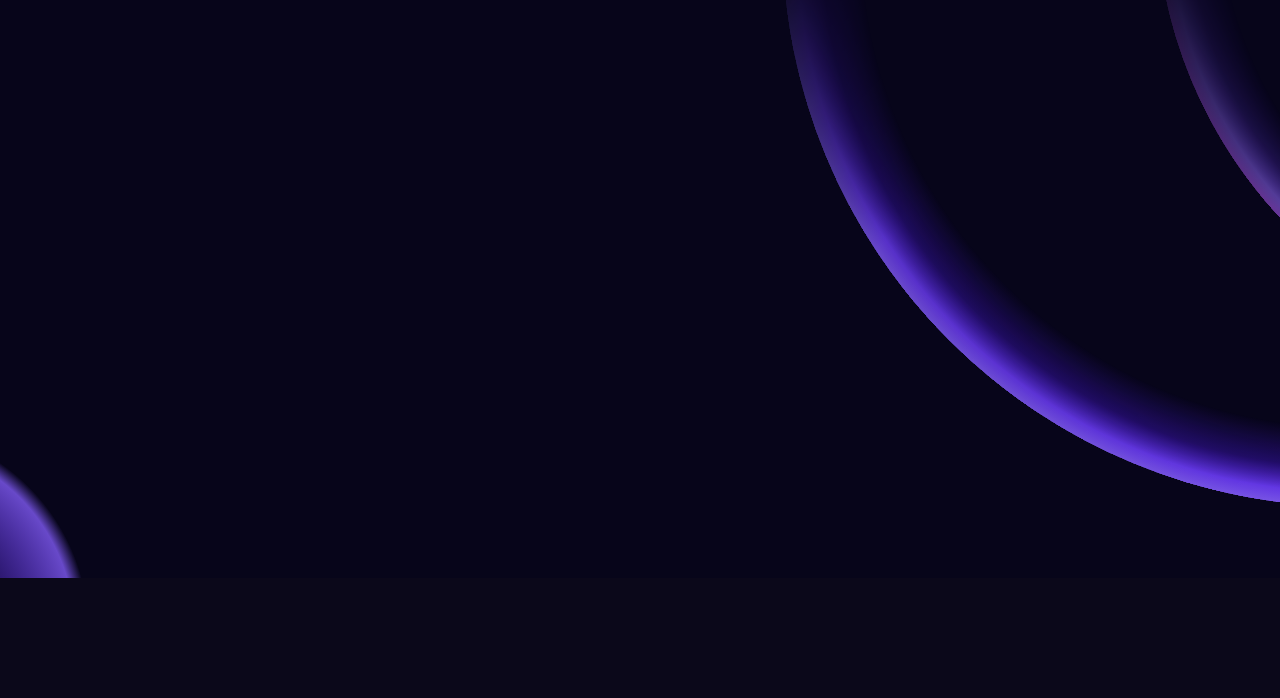
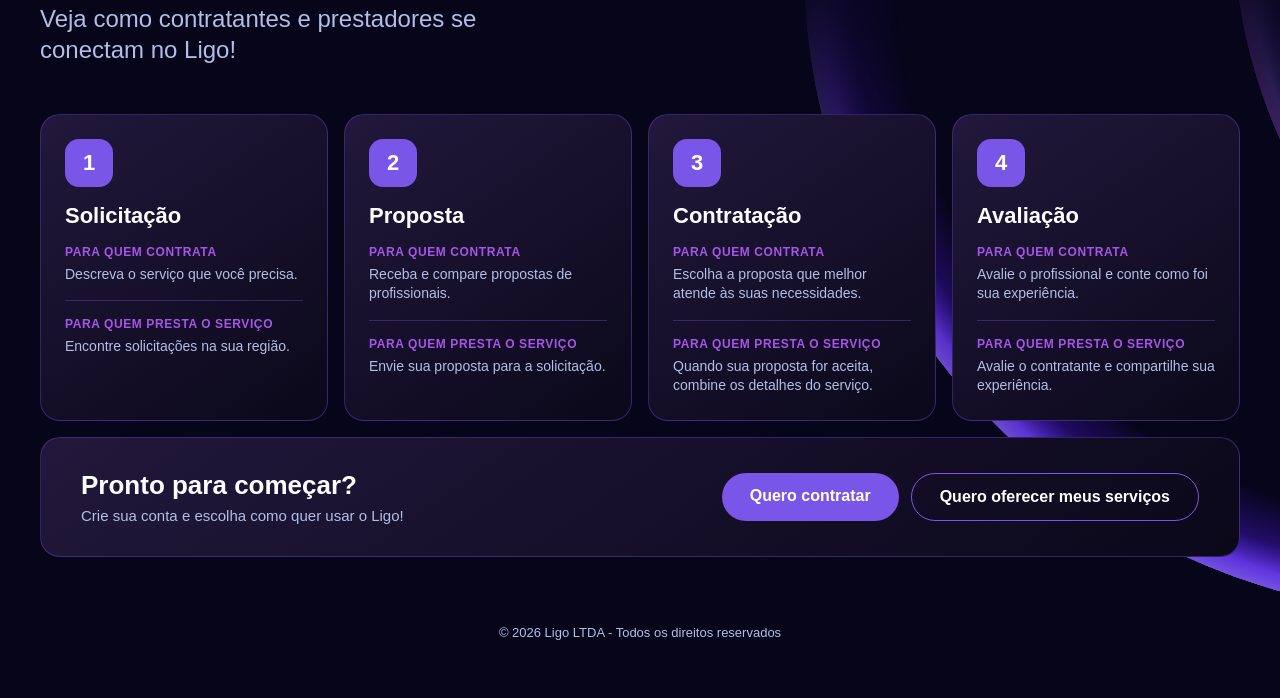
Before and after one commit to santisantos13/ligo-, a plain HTML site: page info.html in a window 1280 px wide. Shown: the part 222-920 px from the top of the page. Before the commit the page ends 800 px from the top, so only its background shows below. Drawn offline with Linux system fonts and the light colour scheme; a web font is replaced by a local one.

Commit message:
feat: página Como funciona

```diff
--- a/info.html
+++ b/info.html
@@ -4,7 +4,7 @@
 <head>
   <meta charset="UTF-8">
   <meta name="viewport" content="width=device-width, initial-scale=1.0">
-  <title>Info - Ligo!</title>
+  <title>Como funciona - Ligo!</title>
 
   <link rel="preconnect" href="https://fonts.googleapis.com">
   <link rel="preconnect" href="https://fonts.gstatic.com" crossorigin>
@@ -13,6 +13,7 @@
 
   <link rel="stylesheet" href="static/css/base.css">
   <link rel="stylesheet" href="static/css/header.css">
+  <link rel="stylesheet" href="static/css/info.css">
   <link rel="stylesheet" href="static/css/fundos.css">
   <link rel="stylesheet" href="static/css/animacoes.css">
 </head>
@@ -22,8 +23,8 @@
 
     <nav class="container">
       <a href="index.html">
-        <img src="static/images/ligo-final/png/logo-principal-fundo-escuro.png"
-          alt="Ligo! - Página inicial" class="logo">
+        <img src="static/images/ligo-final/png/logo-principal-fundo-escuro.png" alt="Ligo! - Página inicial"
+          class="logo">
       </a>
 
       <button class="menu-botao" type="button" aria-label="Abrir menu" aria-expanded="false" aria-controls="menu">
@@ -53,6 +54,79 @@
   </header>
 
   <main class="container">
+    <section class="info-hero">
+      <h1>Da solicitação à avaliação em <span class="destaque">4 passos</span></h1>
+      <p>Veja como contratantes e prestadores se conectam no Ligo!</p>
+    </section>
+
+    <section aria-label="Etapas do Ligo!">
+      <ol class="etapas-lista">
+
+        <li class="etapa revelar">
+          <span class="etapa-numero" aria-hidden="true">1</span>
+          <h2>Solicitação</h2>
+          <div class="etapa-lado">
+            <span class="etapa-rotulo">Para quem contrata</span>
+            <p>Descreva o serviço que você precisa.</p>
+          </div>
+          <div class="etapa-lado">
+            <span class="etapa-rotulo">Para quem presta o serviço</span>
+            <p>Encontre solicitações na sua região.</p>
+          </div>
+        </li>
+
+        <li class="etapa revelar">
+          <span class="etapa-numero" aria-hidden="true">2</span>
+          <h2>Proposta</h2>
+          <div class="etapa-lado">
+            <span class="etapa-rotulo">Para quem contrata</span>
+            <p>Receba e compare propostas de profissionais.</p>
+          </div>
+          <div class="etapa-lado">
+            <span class="etapa-rotulo">Para quem presta o serviço</span>
+            <p>Envie sua proposta para a solicitação.</p>
+          </div>
+        </li>
+
+        <li class="etapa revelar">
+          <span class="etapa-numero" aria-hidden="true">3</span>
+          <h2>Contratação</h2>
+          <div class="etapa-lado">
+            <span class="etapa-rotulo">Para quem contrata</span>
+            <p>Escolha a proposta que melhor atende às suas necessidades.</p>
+          </div>
+          <div class="etapa-lado">
+            <span class="etapa-rotulo">Para quem presta o serviço</span>
+            <p>Quando sua proposta for aceita, combine os detalhes do serviço.</p>
+          </div>
+        </li>
+
+        <li class="etapa revelar">
+          <span class="etapa-numero" aria-hidden="true">4</span>
+          <h2>Avaliação</h2>
+          <div class="etapa-lado">
+            <span class="etapa-rotulo">Para quem contrata</span>
+            <p>Avalie o profissional e conte como foi sua experiência.</p>
+          </div>
+          <div class="etapa-lado">
+            <span class="etapa-rotulo">Para quem presta o serviço</span>
+            <p>Avalie o contratante e compartilhe sua experiência.</p>
+          </div>
+        </li>
+
+      </ol>
+    </section>
+
+    <section class="info-cta">
+      <div class="info-cta-texto">
+        <h2>Pronto para começar?</h2>
+        <p>Crie sua conta e escolha como quer usar o Ligo!</p>
+      </div>
+      <div class="info-cta-botoes">
+        <a href="cadastro.html?tipo=contratante" class="botao botao-preenchido">Quero contratar</a>
+        <a href="cadastro.html?tipo=prestador" class="botao botao-contorno">Quero oferecer meus serviços</a>
+      </div>
+    </section>
   </main>
 
   <footer>
--- a/static/css/animacoes.css
+++ b/static/css/animacoes.css
@@ -72,19 +72,22 @@ main {
   }
 }
 
-/*  Cards de benefício  */
-.beneficio {
+/*  Cards de benefício e etapas  */
+.beneficio,
+.etapa {
   transition:
     border-color var(--duracao),
     box-shadow var(--duracao);
 }
 
-.beneficio-icone {
+.beneficio-icone,
+.etapa-numero {
   transition: transform 0.3s var(--suavizacao);
 }
 
 @media (scripting: enabled) {
-  .beneficio.revelar {
+  .beneficio.revelar,
+  .etapa.revelar {
     transition:
       opacity 0.8s ease,
       transform 0.8s ease,
@@ -260,12 +263,14 @@ summary:focus-visible {
 
 /*  Cards de benefício do prestador  */
 @media (hover: hover) {
-  .beneficio:hover {
+  .beneficio:hover,
+  .etapa:hover {
     border-color: var(--royal-purple);
     box-shadow: var(--brilho-card);
   }
 
-  .beneficio:hover .beneficio-icone {
+  .beneficio:hover .beneficio-icone,
+  .etapa:hover .etapa-numero {
     transform: scale(1.08) rotate(-4deg);
   }
 }
--- /dev/null
+++ b/static/css/info.css
@@ -0,0 +1,155 @@
+/*  Topo  */
+.info-hero {
+  padding-top: 40px;
+}
+
+.info-hero h1 {
+  max-width: 1100px;
+  margin: 0 0 20px;
+  font-size: 56px;
+  line-height: 1.05;
+}
+
+.info-hero .destaque {
+  white-space: nowrap;
+}
+
+.info-hero p {
+  max-width: 520px;
+  margin: 0;
+  color: var(--slate2);
+  font-size: 24px;
+  line-height: 1.3;
+}
+
+/*  Etapas  */
+.etapas-lista {
+  display: grid;
+  grid-template-columns: repeat(4, 1fr);
+  gap: 16px;
+  margin: 48px 0 0;
+  padding: 0;
+  list-style: none;
+}
+
+.etapa {
+  display: flex;
+  flex-direction: column;
+  gap: 16px;
+  padding: 24px;
+  background-image: linear-gradient(145deg, var(--deep-violet), var(--dark-background));
+  border: 1px solid var(--border-purple);
+  border-radius: 20px;
+}
+
+.etapa-numero {
+  display: flex;
+  align-items: center;
+  justify-content: center;
+  width: 48px;
+  height: 48px;
+  border-radius: 14px;
+  background-color: var(--royal-purple);
+  font-size: 22px;
+  font-weight: 700;
+}
+
+.etapa h2 {
+  margin: 0;
+  font-size: 22px;
+}
+
+.etapa-lado + .etapa-lado {
+  padding-top: 16px;
+  border-top: 1px solid var(--border-purple);
+}
+
+.etapa-rotulo {
+  display: block;
+  margin-bottom: 6px;
+  color: var(--purple-rose);
+  font-size: 12px;
+  font-weight: 600;
+  letter-spacing: 0.05em;
+  text-transform: uppercase;
+}
+
+.etapa p {
+  margin: 0;
+  color: var(--slate2);
+  font-size: 14px;
+  line-height: 1.4;
+}
+
+/*  Chamada final  */
+.info-cta {
+  display: flex;
+  align-items: center;
+  justify-content: space-between;
+  gap: 24px;
+  margin-top: 16px;
+  padding: 32px 40px;
+  background-image: linear-gradient(145deg, var(--deep-violet), var(--dark-background));
+  border: 1px solid var(--border-purple);
+  border-radius: 20px;
+}
+
+.info-cta h2 {
+  margin: 0 0 6px;
+  font-size: 26px;
+}
+
+.info-cta p {
+  margin: 0;
+  color: var(--slate2);
+  font-size: 15px;
+}
+
+.info-cta-botoes {
+  display: flex;
+  flex-wrap: wrap;
+  gap: 12px;
+}
+
+.info-cta .botao {
+  padding: 14px 28px;
+  font-size: 16px;
+  font-weight: 600;
+}
+
+
+/*  Mobile  */
+@media (max-width: 900px) {
+  .info-hero h1 {
+    font-size: 40px;
+  }
+
+  .info-hero p {
+    font-size: 20px;
+  }
+
+  .etapas-lista {
+    grid-template-columns: repeat(2, 1fr);
+  }
+
+  .info-cta {
+    flex-direction: column;
+    align-items: flex-start;
+    padding: 28px 24px;
+  }
+}
+
+@media (max-width: 480px) {
+  .etapas-lista {
+    grid-template-columns: 1fr;
+  }
+
+  .info-cta-botoes {
+    flex-direction: column;
+    align-self: stretch;
+  }
+
+  .info-cta .botao {
+    text-align: center;
+  }
+}
```
